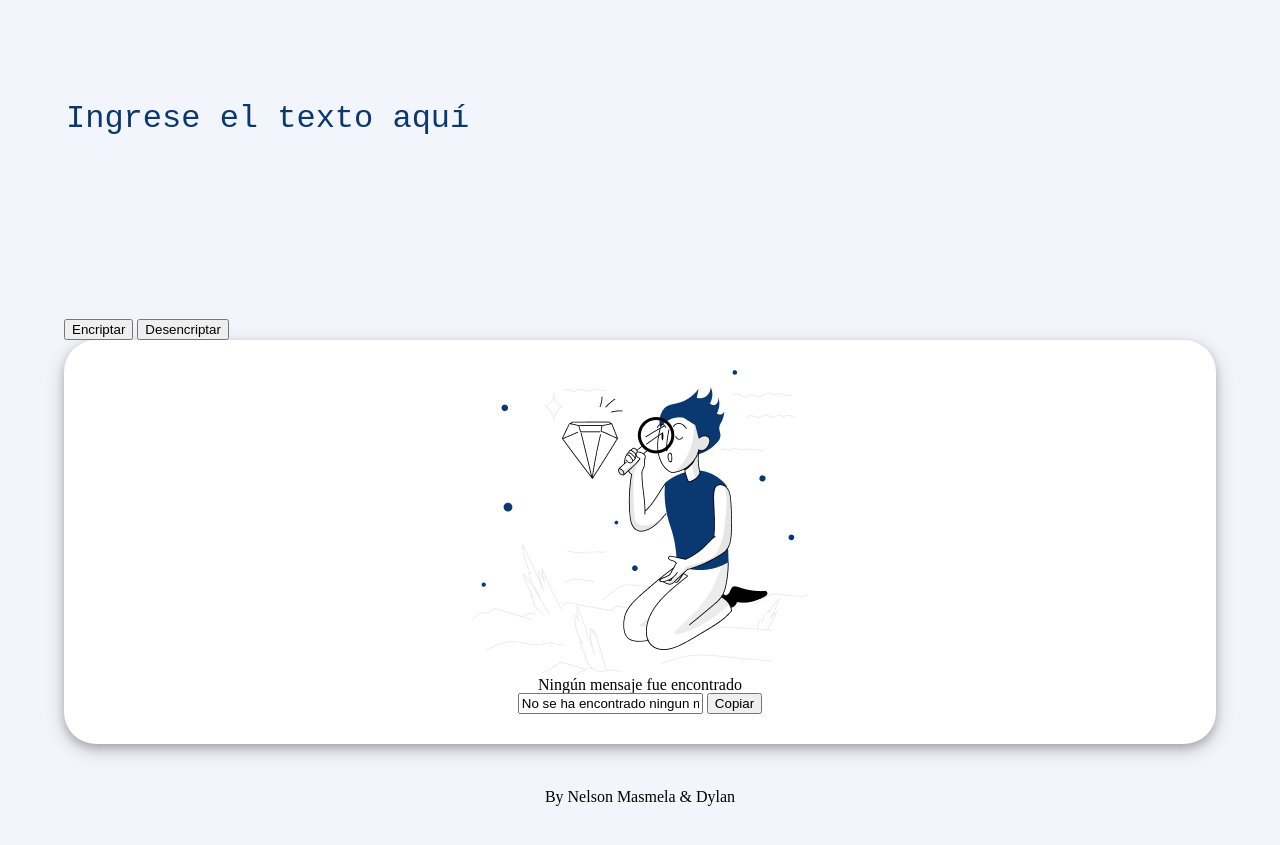
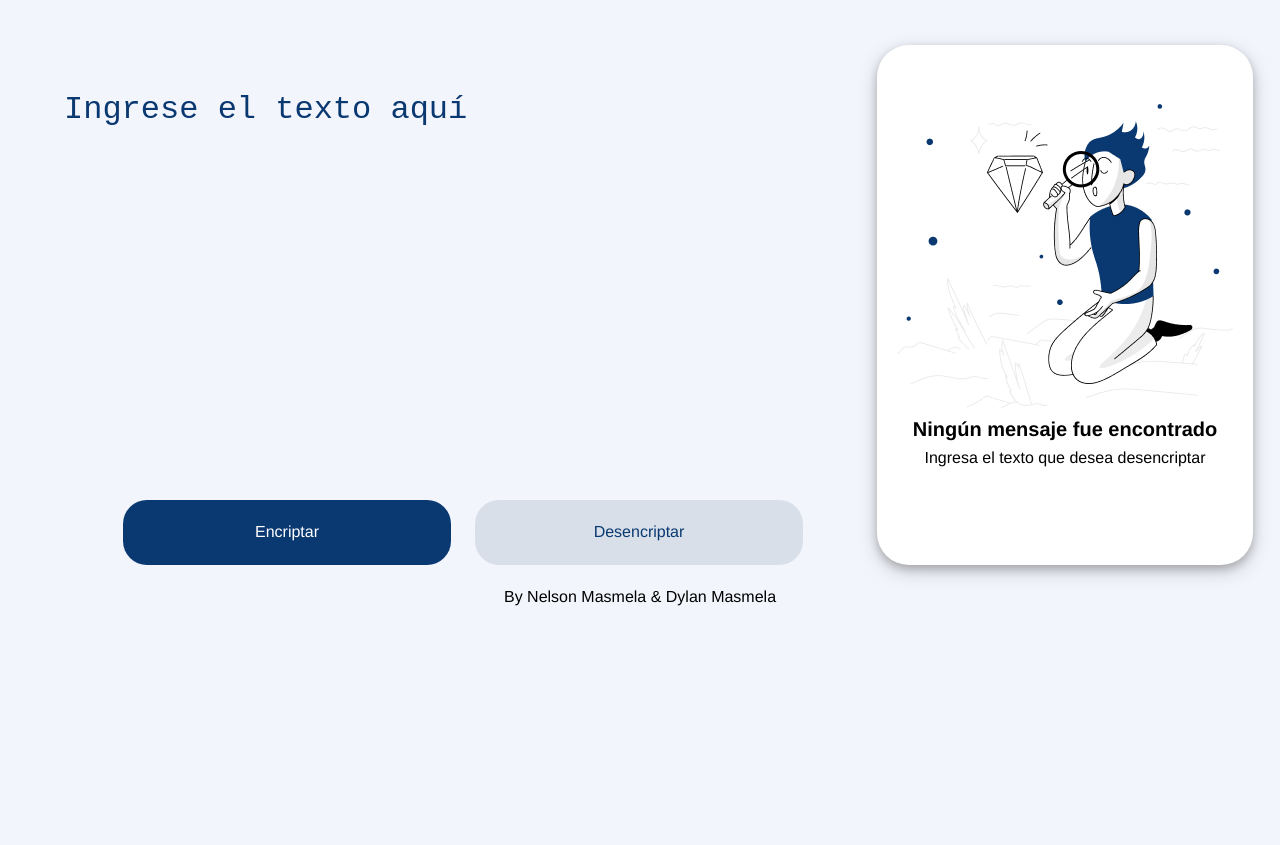
Before and after one commit to kert-daiki/ichiChallenge-Encriptador, a plain HTML site: page index.html in a window 1280 px wide. Shown: the part 91-936 px from the top of the page. After the commit the page ends 800 px from the top, so only its background shows below. Drawn offline with Linux system fonts and the light colour scheme.

Commit message:
fixed index.html

```diff
--- a/app.js
+++ b/app.js
@@ -5,6 +5,7 @@ function validarTexto(texto) {
   let caracteres = /!@#$%^&*()_+/g;
   let mayus = /[A-Z]/g;
   let vacio = "";
+
 
   if (texto.match(mayus) || texto.match(caracteres)){
     alert('No se pueden usar caracteres especiales ni mayusculas')
@@ -26,6 +27,11 @@ function btnEncriptar() {
     let Encriptado = encriptar(textInput);
     let resultado = document.querySelector('#msg');
 
+    let retirarElementos = document.querySelector('.estadoInicial');
+    let organizarRespuesta = document.querySelector('.resultado')
+
+    retirarElementos.style.display='none';
+    organizarRespuesta.style.justifycontent='center';
     resultado.value = Encriptado;
     console.log(Encriptado);
   }else {
--- a/index.html
+++ b/index.html
@@ -7,48 +7,57 @@
 	<head>
 		<meta charset="UTF-8";>
 		<title> Encriptador Alura - Oracle</title>
-		<link rel="stylesheet" href="reset.css">
 		<link rel="stylesheet" href="style.css">
 	</head>
 
 	<body>
+
 		<header>
 			<h1 class="logo"><img src="img/Logo.png"></h1>
-
 		</header>
 
 		<main class="contenedor">
-			<textarea name="text" id="cajon" class="cajon-texto" cols="35" rows="10" placeholder="Ingrese el texto aquí" autofocus></textarea>
-      <div>
-        <button onclick=btnEncriptar(); type="button" class="encriptar">Encriptar</button>
-        <button onclick=btnDesencriptar(); type="button" class="desencriptar">Desencriptar</button>
-      </div>
 
-			<div class="cajon-respuesta">
-				<section class="vacio">
+      <section class="seccionCaja">
+
+        <div class="text-area"><textarea name="text" id="cajon" class="cajon-texto" cols="5" rows="10" placeholder="Ingrese el texto aquí" autofocus></textarea></div>
+
+        <div class="buttons">
+          <button onclick=btnEncriptar(); type="button" class="encriptar"><span class="textButtonEnc">Encriptar</span></button>
+          <button onclick=btnDesencriptar(); type="button" class="desencriptar"><span class="textButtonDes">Desencriptar</span></button>
+        </div>
+
+      </section>
+
+			<div class="rectanguloRespuesta">
+
+				<section class="estadoInicial">
+
 					<h2>
 						<img class="muñeco" src="img/Muñeco.png">
 					</h2>
+
 					<h3 id="sinmensaje">
 						Ningún mensaje fue encontrado
 					</h3>
+
+          <p class="aviso">Ingresa el texto que desea desencriptar</p>
+
 				</section>
 
 				<section class="resultado">
-          <input type="text" id="msg" value="No se ha encontrado ningun mensaje"></input>
-          <button onclick=btnCopiar(); id="copiar" type="button">Copiar</button>
+          <p id="msg">iiii<p>
+          <button onclick=btnCopiar(); class="btnCopiar" id="copiar" type="button">Copiar</button>
 				</section>
+
 			</div>
+
 		</main>
 
 		<footer>
-			<p>By Nelson Masmela & Dylan</p>
+			<p>By Nelson Masmela & Dylan Masmela</p>
 		</footer>
-    <script src="app.js">
-    </script>
-
-
-
+    <script src="app.js"></script>
 	</body>
 
 </html>
--- a/reset.css
+++ /dev/null
@@ -1,48 +0,0 @@
-/* http://meyerweb.com/eric/tools/css/reset/
-   v2.0 | 20110126
-   License: none (public domain)
-*/
-
-html, body, div, span, applet, object, iframe,
-h1, h2, h3, h4, h5, h6, p, blockquote, pre,
-a, abbr, acronym, address, big, cite, code,
-del, dfn, em, img, ins, kbd, q, s, samp,
-small, strike, strong, sub, sup, tt, var,
-b, u, i, center,
-dl, dt, dd, ol, ul, li,
-fieldset, form, label, legend,
-table, caption, tbody, tfoot, thead, tr, th, td,
-article, aside, canvas, details, embed,
-figure, figcaption, footer, header, hgroup,
-menu, nav, output, ruby, section, summary,
-time, mark, audio, video {
-	margin: 0;
-	padding: 0;
-	border: 0;
-	font-size: 100%;
-	font: inherit;
-	vertical-align: baseline;
-}
-/* HTML5 display-role reset for older browsers */
-article, aside, details, figcaption, figure,
-footer, header, hgroup, menu, nav, section {
-	display: block;
-}
-body {
-	line-height: 1;
-}
-ol, ul {
-	list-style: none;
-}
-blockquote, q {
-	quotes: none;
-}
-blockquote:before, blockquote:after,
-q:before, q:after {
-	content: '';
-	content: none;
-}
-table {
-	border-collapse: collapse;
-	border-spacing: 0;
-}
--- a/style.css
+++ b/style.css
@@ -1,3 +1,8 @@
+* {
+  margin: 0;
+  padding: 0;
+  box-sizing: border-box;
+}
 header{
 	background: #F3F5FC;
 }
@@ -7,9 +12,11 @@ header{
 }
 
 body{
-	background: #F3F5FC;
+	width: 100%;
+  background: #F3F5FC;
+  font-family: 'Inter-Regular', Helvetica;
 }
-
+/* para no mostrar el borde del textarea*/
 textarea::placeholder{
 	color:#0A3871;
 }
@@ -18,11 +25,25 @@ textarea:focus{
 	outline: none;
 }
 
-.cajon-texto{
-	height: 5em;
-	display: block;
+.text-area {
+  margin: 1% auto;
+  height: 90%;
+  padding-right: 30px;
+}
+
+.seccionCaja {
+  display: flex;
+  margin: 0 15px 0 0;
+  flex-direction: column;
+}
+
+.cajon-texto {
+	/* height: 240px; */
+	display: flex;
 	margin: 5% auto;
-	width: 100%;
+  margin-left: 0;
+  margin-bottom: 0;
+	width: 60vw;
 	background: #F3F5FC;
 	font-size: 32px;
 	border: none;
@@ -32,20 +53,157 @@ textarea:focus{
 .contenedor{
 	width: 90%;
 	margin: auto;
+  display: flex;
+  flex-direction: row;
+  height: 520px;
 }
 
-.cajon-respuesta{
+.buttons {
+  /* width: 680px; */
+  box-sizing: border-box;
+  align-items: flex-start;
+  gap: 24px;
+  display: flex;
+  position: relative;
+  justify-content: center;
+}
+
+
+.encriptar {
+  all: unset;
+  box-sizing: border-box;
+  width: 328px;
+  gap: 8px;
+  padding: 24px;
+  position: relative;
+  align-items: flex-start;
+  display: flex;
+  background-color:#0A3871;
+
+  border-radius: 24px;
+}
+
+.textButtonEnc {
+  text-align: center;
+  font-size: 16px;
+  font-family: "Inter-Regular", Helvetica;
+  font-weight: 400;
+  color: white;
+  letter-spacing: 0;
+  line-height: normal;
+  margin-top: -1px;
+  flex: 1;
+  position: relative;
+}
+
+.desencriptar {
+  all: unset;
+  box-sizing: border-box;
+  width: 328px;
+  gap: 8px;
+  padding: 24px;
+  position: relative;
+  align-items: flex-start;
+  display: flex;
+  background-color:#d8dfe8;
+  border-radius: 24px;
+}
+
+.textButtonDes {
+  text-align: center;
+  font-size: 16px;
+  font-family: "Inter-Regular", Helvetica;
+  font-weight: 400;
+  color: #0A3871;
+  letter-spacing: 0;
+  line-height: normal;
+  margin-top: -1px;
+  flex: 1;
+  position: relative;
+}
+
+
+.rectanguloRespuesta{
 	background: white;
 	box-sizing: border-box;
 	border-radius: 32px;
 	text-align: center;
-	height: 90%;
+  width: 100%;
+	/* height: 90%; */
+  align-items: center;
+  display: flex;
+  flex-direction: column;
 	padding: 30px 20px;
 	box-shadow: 0 4px 8px 0 rgba(0, 0, 0, 0.2), 0 6px 20px 0 rgba(0, 0, 0, 0.19);
 	}
 
+.muñeco {
+  padding-top: 30px;
+}
+
+.resultado {
+  display: none;
+}
+
+/* bonton copiar */
+.btnCopiar {
+  all: unset;
+  box-sizing: border-box;
+  /* width: 328px; */
+  gap: 8px;
+  padding: 24px;
+  position: relative;
+  align-items: flex-start;
+  display: flex;
+  background-color:#0A3871;
+  border-radius: 24px;
+  /* estilo para el texto dentro del boton */
+  text-align: center;
+  font-size: 16px;
+  font-family: "Inter-Regular", Helvetica;
+  font-weight: 400;
+  color: white;
+  letter-spacing: 0;
+  line-height: normal;
+  margin-top: -1px;
+  flex: 1;
+  position: relative;
+}
+
+.estadoInicial {
+  #sinmensaje {
+    font-size: 20px;
+    font-weight: 700;
+  }
+  #aviso {
+    font-size: 16px;
+  }
+  position: relative;
+  margin-top: -1px;
+  text-align: center;
+  font-family: "Inter-Bold", Helvetica;
+  align-self: stretch;
+  /* font-size: 24px; */
+  line-height: 28.8px;
+  letter-spacing: 0;
+  /* font-weight: 700; */
+}
+
+/* .frame .div { */
+/*   position: relative; */
+/*   text-align: center; */
+/*   font-family: "Inter-Regular", Helvetica; */
+/*   align-self: stretch; */
+/*   font-size: 16px; */
+/*   line-height: 24px; */
+/*   letter-spacing: 0; */
+/*   font-weight: 400; */
+/**/
+/* } */
+
+
 footer{
 	text-align: center;
 	margin:1%;
-	padding: 32px;
+	padding: 10px;
 }
```
